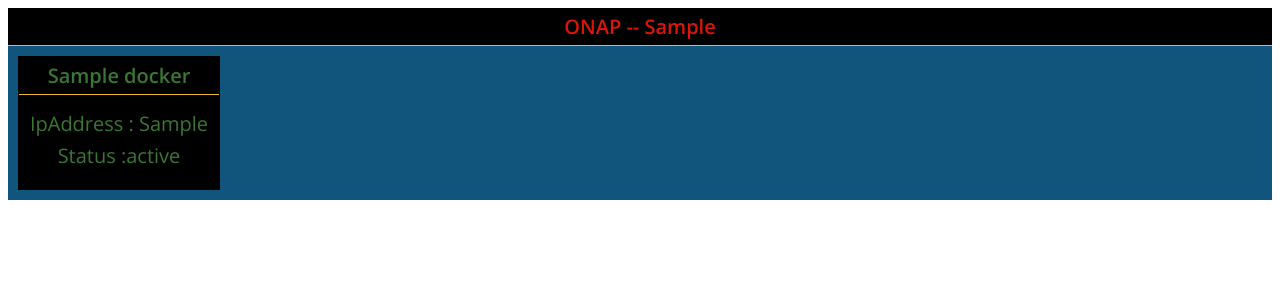
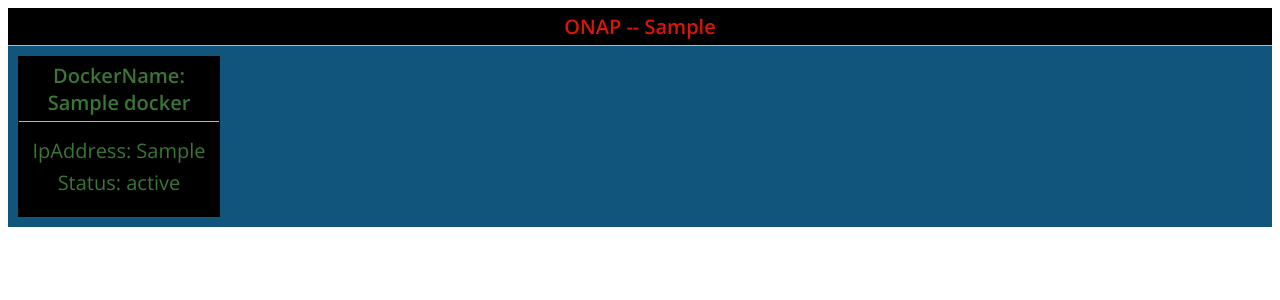
Before and after one commit to orhantombul/GrpcTestPythonwithJava, a Flask app: template mytest/MonitorServicePython/com/templates/robot.html in a window 1280 px wide. Shown: the top 300 px of the page. Run offline with Flask 2, Linux system fonts and the light colour scheme; the template is opened without the code that fills it: most values are stand-ins (such as "Sample title", 1, 10 or a date in 2020).

Commit message:
css changing

```diff
--- a/mytest/MonitorServicePython/com/app.py
+++ b/mytest/MonitorServicePython/com/app.py
@@ -15,10 +15,10 @@
 
 
 @app.route('/')
-def test():
+def run():
     application_manager = ApplicationManager.getApplicationManager()
     containerMap = application_manager.getContainers()
-
+    print("i started")
     return render_template("robot.html", containerMap=containerMap)
 
 
@@ -38,7 +38,7 @@
 def serve():
     server = grpc.server(futures.ThreadPoolExecutor(max_workers=10))
     ContainerServer_pb2_grpc.add_SendServiceServicer_to_server(GetInfoFromGrpc(), server)
-    server.add_insecure_port('[::]:5015')
+    server.add_insecure_port('[::]:5016')
     server.start()
     print("server started")
     try:
@@ -49,9 +49,10 @@
 
 
 serve_thread = threading.Thread(name='serve', target=serve)
-app_thread = threading.Thread(name='app.run', target=app.run)
+'''app_thread = threading.Thread(name='app.run', target=app.run)'''
 
 if __name__ == "__main__":
     app.config['SERVER_NAME'] = "127.0.0.1:5555"
+    t = threading.Timer(5, app.run()).start()
     serve_thread.start()
-    app_thread.start()
+    '''app_thread.start()'''
--- a/mytest/MonitorServicePython/com/templates/robot.html
+++ b/mytest/MonitorServicePython/com/templates/robot.html
@@ -6,32 +6,32 @@
 	<link href="https://fonts.googleapis.com/css?family=Open+Sans:400,600" rel="stylesheet">
 </head>
 <body>
-    {% for container_ip in containerMap %}
-        {% for docker in containerMap[container_ip].getDockerList() %}
-            <div class="card-header"> ONAP -- {{ container_ip }} </div>
+{% for container_ip in containerMap %}
+    <div class="card-header"> ONAP -- {{ container_ip }} </div>
             <div class="flex-container">
-                 <div>
-                    {% if color == False %}
+{% for docker in containerMap[container_ip].getDockerList() %}
+                <div>
+                    {% if docker.getDockerInfo().getDockerInfoStatus() == 'FAIL' %}
                         <div class="card">
                                 <div class="card-header">DockerName: {{docker.getDockerName() }}</div>
                                     <div class="card-main">
                                         <div class="material-icons">IpAddress: {{ docker.getDockerInfo().getDockerInfoIp() }}</div>
-                                         <div class="material-icons">Status {{ docker.getDockerInfo().getDockerInfoStatus() }}</div>
+                                         <div class="material-icons">Status: {{ docker.getDockerInfo().getDockerInfoStatus() }}</div>
                                     </div>
                         </div>
                      {% else %}
                         <div class="card1">
-                            <div class="card-header1"> {{ docker.getDockerName() }}</div>
+                            <div class="card-header1">DockerName: {{ docker.getDockerName() }}</div>
                             <div class="card-main1">
-                                <div class="material-icons1">IpAddress : {{ docker.getDockerInfo().getDockerInfoIp() }}</div>
-                                <div class="material-icons1">Status :{{ docker.getDockerInfo().getDockerInfoStatus() }}</div>
+                                <div class="material-icons1">IpAddress: {{ docker.getDockerInfo().getDockerInfoIp() }}</div>
+                                <div class="material-icons1">Status: {{ docker.getDockerInfo().getDockerInfoStatus() }}</div>
                             </div>
                         </div>
                     {% endif %}
                  </div>
+        {% endfor %}
+
             </div>
-        {% endfor %}
     {% endfor %}
-
 </body>
 </html>
```
